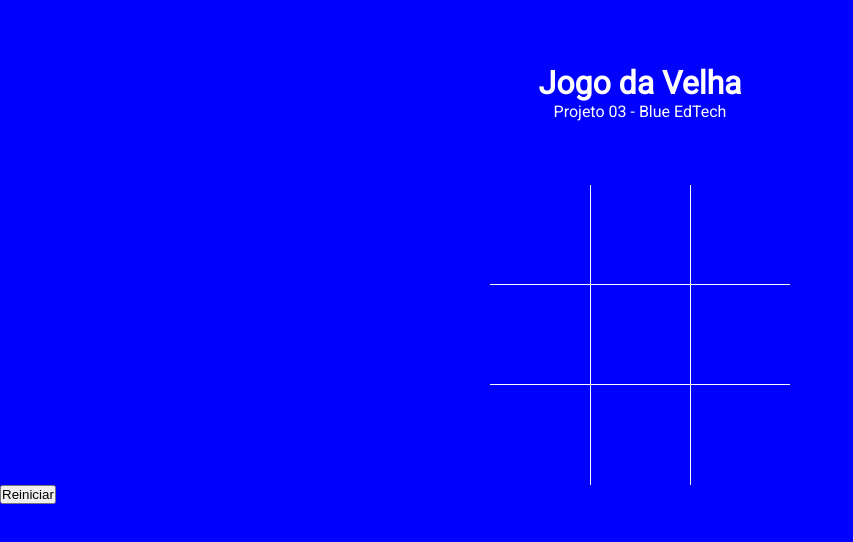
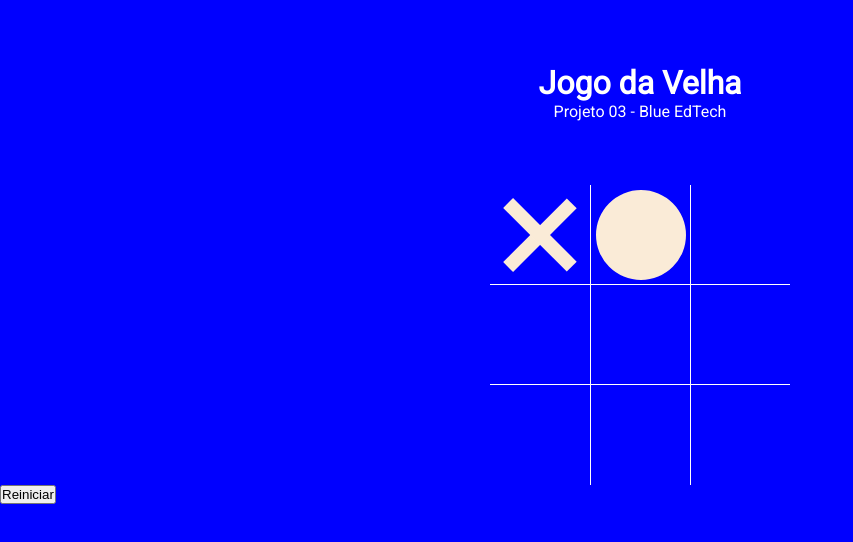
Before and after one commit to Laurentius96/BlueEdTech_M01_Desafio03, a website: page index.html in a window 1280 px wide. Shown: the whole page, without its empty margins (0-853 px from the left). Drawn offline with Linux system fonts and the light colour scheme.

Commit message:
Add configuração do "X" e "O" através do CSS

```diff
--- a/index.html
+++ b/index.html
@@ -14,8 +14,8 @@
             <p>Projeto 03 - Blue EdTech</p>
          </header>
          <div class="board" id="board">
-            <div class="cell"></div>
-            <div class="cell"></div>
+            <div class="cell x"></div>
+            <div class="cell o"></div>
             <div class="cell"></div>
             <div class="cell"></div>
             <div class="cell"></div>
--- a/style.css
+++ b/style.css
@@ -9,6 +9,7 @@
 :root {
    --background: blue;
    --cell-size: 100px;
+   --mark-size: calc(var(--cell-size) * 0.9);
 }
 
 body {
@@ -34,9 +35,15 @@ header {
    width: var(--cell-size);
    height: var(--cell-size);
 
+   display: flex;
+   justify-content: center;
+   align-items: center;
+
    border: 1px white solid;
    border-top: none;
    border-right: none;
+
+   position: relative;
 }
 
 .cell:nth-child(3n + 1) {
@@ -46,3 +53,42 @@ header {
 .cell:nth-child(n + 7) {
    border-bottom: none;
 }
+
+.cell.x::before,
+.cell.x::after {
+   content: '';
+   width: calc(var(--mark-size) * 0.15);
+   height: var(--mark-size);
+
+   background-color: antiquewhite;
+   position: absolute;
+}
+
+.cell.x::before {
+   transform: rotate(45deg);
+}
+
+.cell.x::after {
+   transform: rotate(-45deg);
+}
+
+.cell.o::before,
+.cell.o::after {
+   content: '';
+   width: var(--mark-size);
+   height: var(--mark-size);
+
+   border-radius: 50%;
+
+   background-color: antiquewhite;
+   position: absolute;
+}
+
+.cell.o::before {
+   width: calc(var(--mark-size) * 0, 9);
+   height: calc(var(--mark-size) * 0, 9);
+}
+
+.cell.o::after {
+   transform: rotate(-45deg);
+}
```
